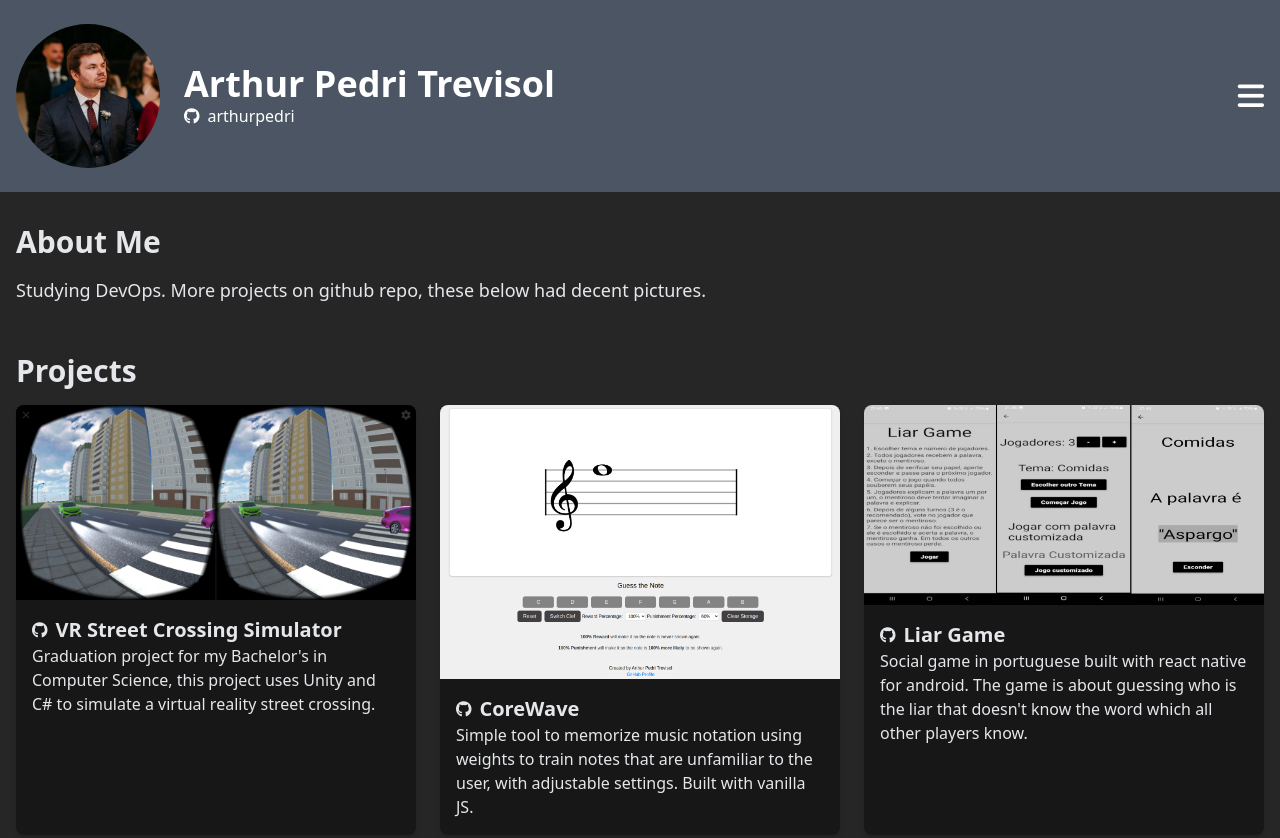
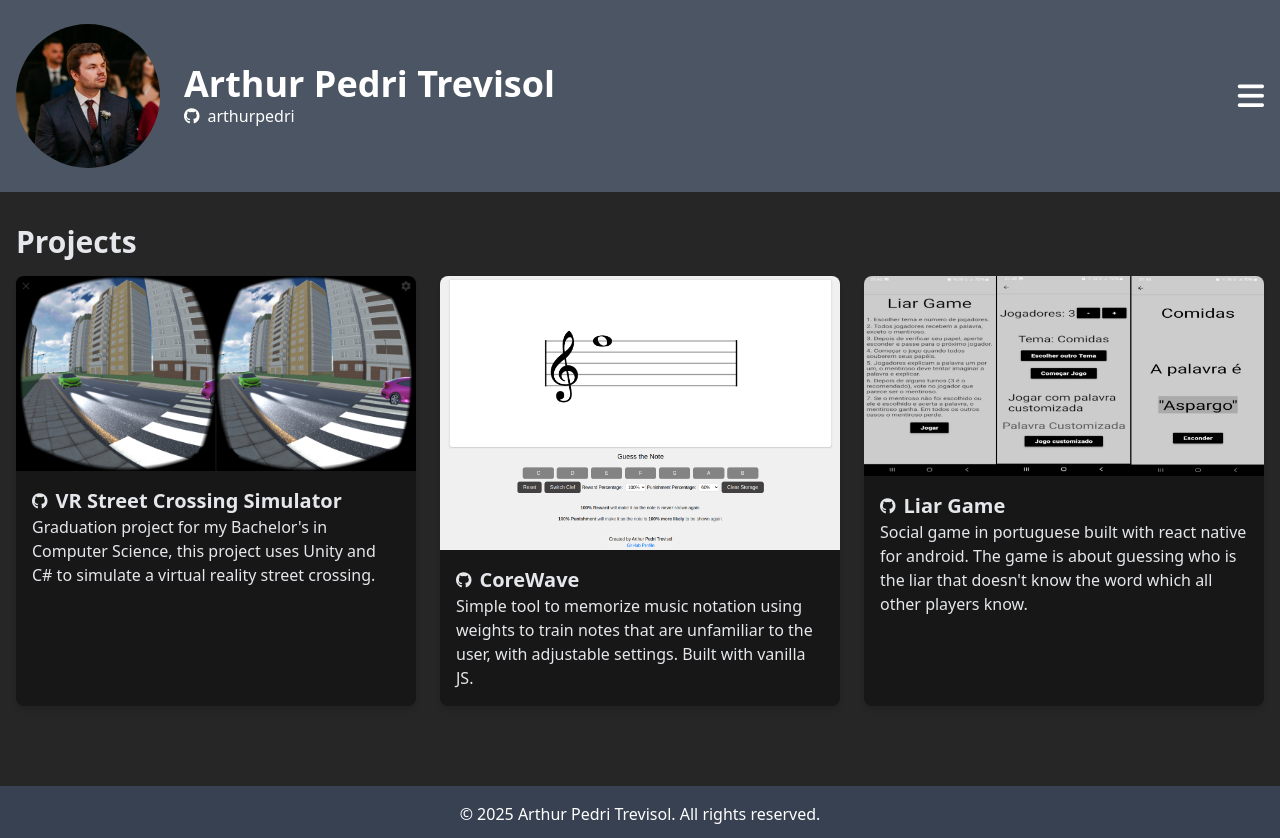
Before and after one commit to arthurpedri/arthurpedri.github.io, a plain HTML site: page index.html in a window 1280 px wide. Shown: the top 838 px of the page. Drawn offline with nearby package versions, Linux system fonts and the light colour scheme.

Commit message:
comments about me

```diff
--- a/index.html
+++ b/index.html
@@ -33,12 +33,12 @@
     </header>
 
     <main class="container mx-auto px-4 py-8">
-        <section id="about" class="mb-12">
-            <h2 class="text-3xl font-semibold mb-4">About Me</h2>
-            <div class="flex flex-col md:flex-row items-center md:items-start">
-                <p class="text-lg leading-relaxed">Studying DevOps. More projects on github repo, these below had decent pictures.</p>
-            </div>
-        </section>
+        <!-- <section id="about" class="mb-12"> -->
+        <!--     <h2 class="text-3xl font-semibold mb-4">About Me</h2> -->
+        <!--     <div class="flex flex-col md:flex-row items-center md:items-start"> -->
+        <!--         <p class="text-lg leading-relaxed">Studying DevOps. More projects on github repo, these below had decent pictures.</p> -->
+        <!--     </div> -->
+        <!-- </section> -->
 
         <section id="projects" class="mb-12">
             <h2 class="text-3xl font-semibold mb-4">Projects</h2>
```
